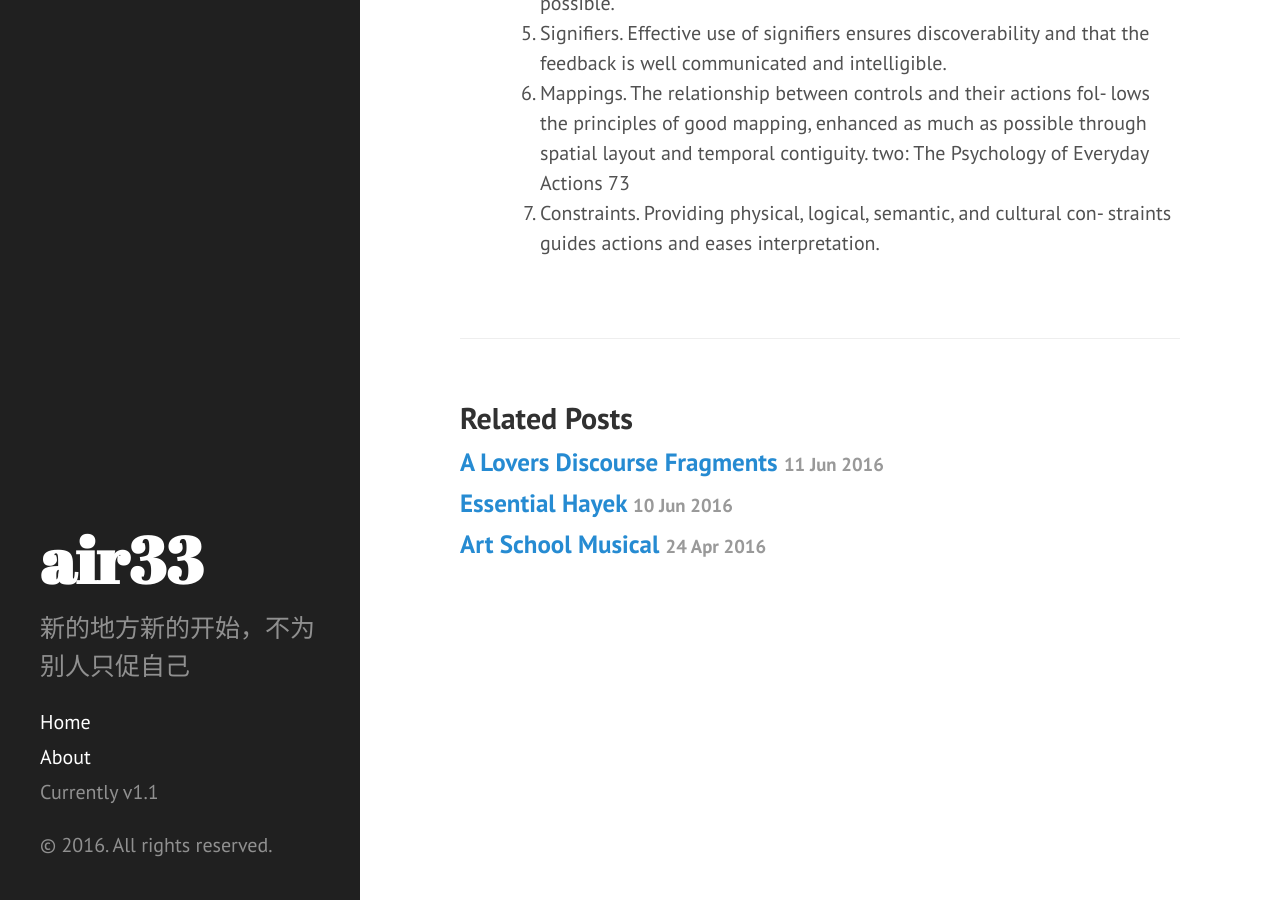
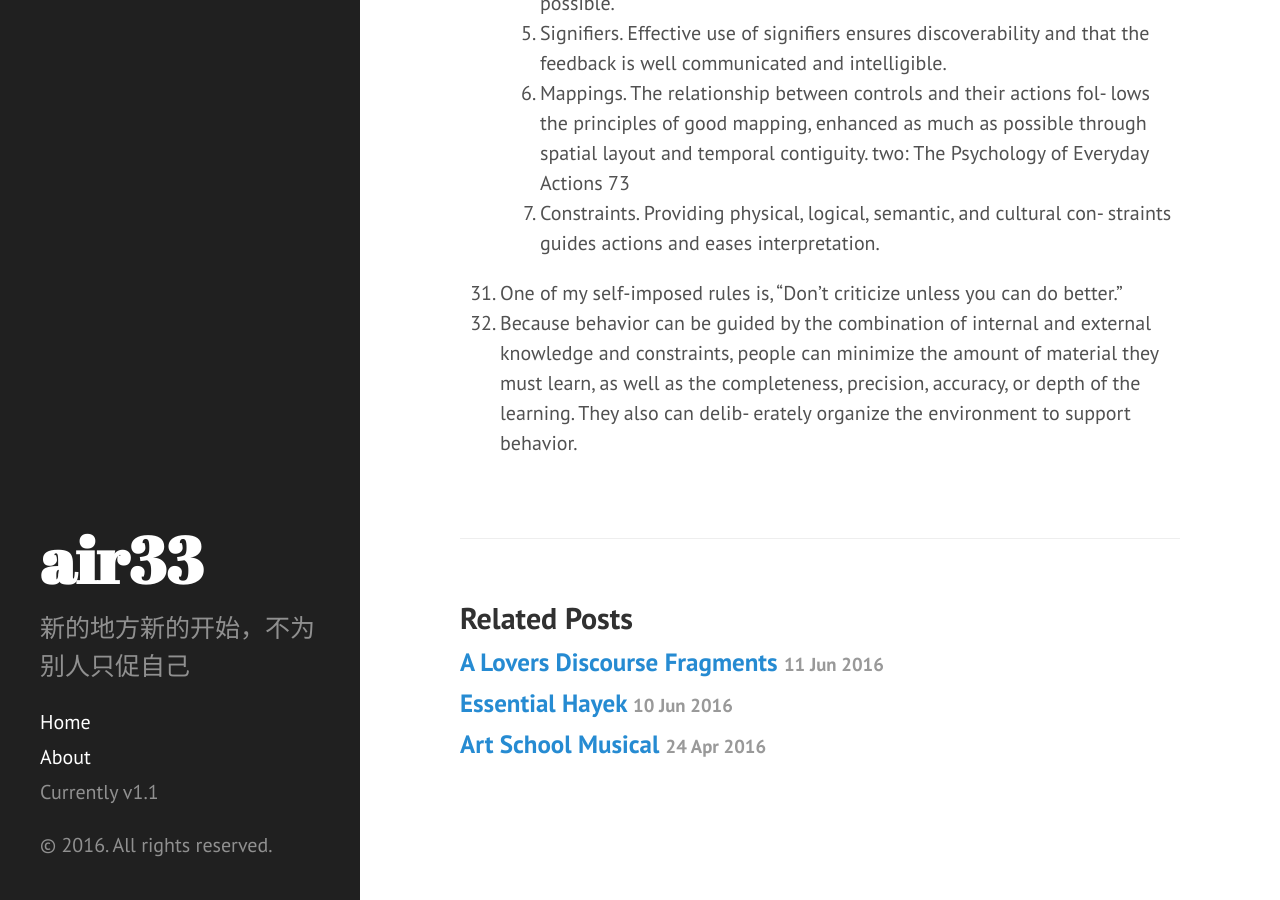
Before and after one commit to air33/air33.github.io, a Jekyll site: the page built from _posts/2016-06-18-The-Design-of-Everyday-Things.md, in a window 1280 px wide and 900 px high, scrolled down 4367 px. Built offline with Jekyll 4.4.1, drawn with Linux system fonts in a browser that asks for light colours.

Commit message:
the design of every things

```diff
--- a/_posts/2016-06-18-The-Design-of-Everyday-Things.md
+++ b/_posts/2016-06-18-The-Design-of-Everyday-Things.md
@@ -153,3 +153,9 @@ control theory
       two: The Psychology of Everyday Actions 73
      7. Constraints. Providing physical, logical, semantic, and cultural con-
      straints guides actions and eases interpretation.
+31. One of my self-imposed rules is, “Don’t criticize unless you can do better.”
+32. Because behavior can be guided by the combination of internal
+and external knowledge and constraints, people can minimize the
+amount of material they must learn, as well as the completeness,
+precision, accuracy, or depth of the learning. They also can delib-
+erately organize the environment to support behavior.
```
